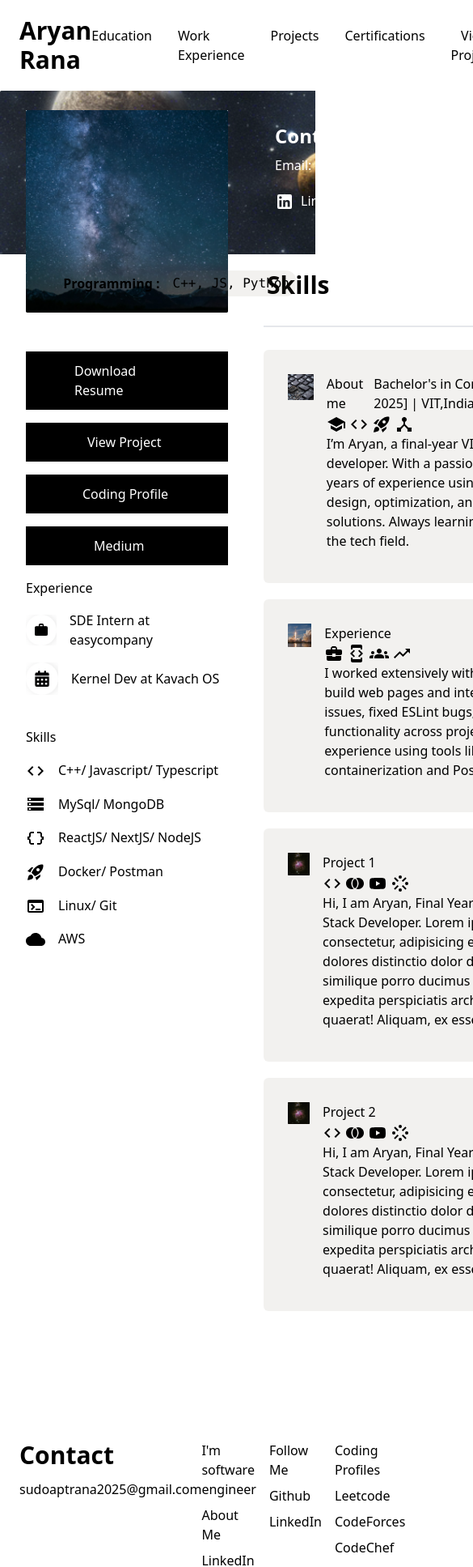
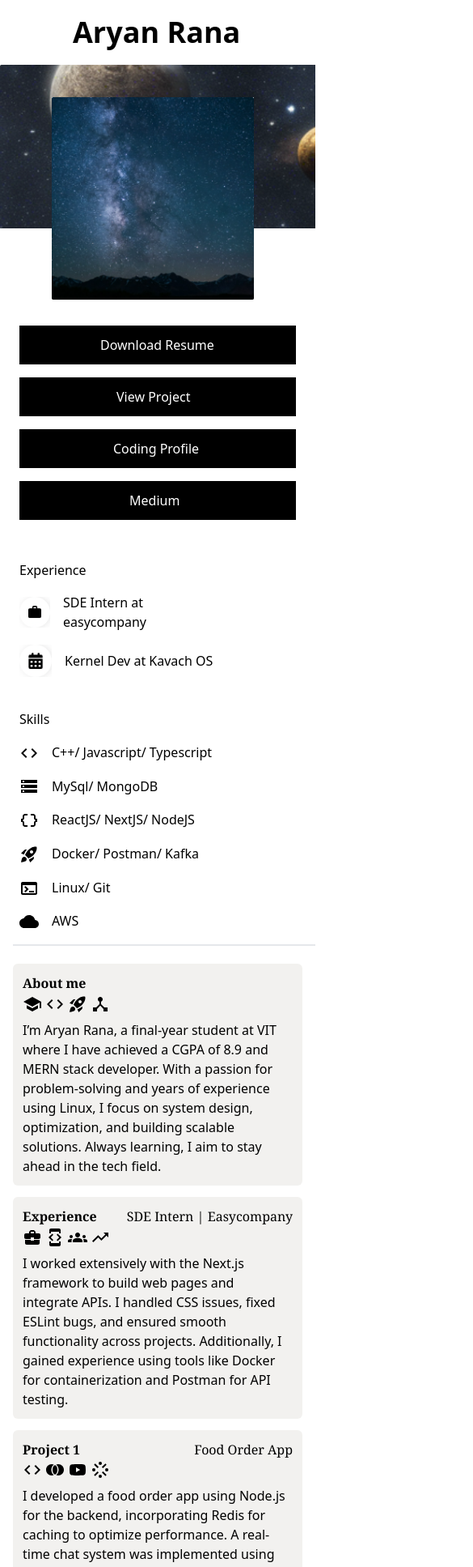
Before and after one commit to geekaryan/nextportfolio, a Next.js app: page / in a window 390 px wide. Shown: the top 1935 px of the page at 81% size, 585 px wide, since content can reach past the window. Built offline with nearby package versions, Linux system fonts and the light colour scheme.

Commit message:
completed portfolio

```diff
--- a/components/Content.tsx
+++ b/components/Content.tsx
@@ -3,11 +3,11 @@ import RightHalf from "./RightHalf";
 
 const Context =  () => {
         return(
-        <div className="flex mt-14 justify-between ">
+        <div className="lg:flex mt-14 justify-between ">
             <div>
                 <LeftHalf />
             </div>
-            <div className="border-t-2 pt-2 ml-11">
+            <div className="border-t-2 pt-2 lg:ml-11 ml-4">
                 <RightHalf />
             </div>
         </div>
--- a/components/Footer.tsx
+++ b/components/Footer.tsx
@@ -1,6 +1,8 @@
+import Link from "next/link";
+
 const Footer = () =>{
     return(
-    <div className="flex justify-between mb-2">
+    <div className="lg:flex justify-between mb-2 font-serif hidden">
         <div className="ml-6">
             <div className="text-3xl font-semibold mb-3">
                 Contact
@@ -15,16 +17,16 @@ const Footer = () =>{
                 I'm software engineer
                 </div>
                 <div className="mb-2">
-                    About Me
+                   <a href="#moveT"> About Me </a>
                 </div>
                 <div className="mb-2">
-                    LinkedIn
+                   <Link href="https://www.linkedin.com/in/sudoaptrana2025/"> LinkedIn </Link>
                 </div>
                 <div className="mb-2">
                     Contact Me
                 </div>
                 <div className="mb-2">
-                    Blog
+                 <Link href="https://medium.com/@sudoaptrana2025"> Blog </Link>
                 </div>
 
             </div>
@@ -33,10 +35,10 @@ const Footer = () =>{
                 Follow Me
                 </div>
                 <div className="mb-2">
-                    Github
+                    <Link href="https://github.com/geekaryan">Github</Link>
                 </div>
                 <div className="mb-2">
-                    LinkedIn
+                <Link href="https://www.linkedin.com/in/sudoaptrana2025/"> LinkedIn </Link>
                 </div>
             </div>
             <div className="mr-4">
@@ -44,13 +46,13 @@ const Footer = () =>{
                 Coding Profiles
                 </div>
                 <div className="mb-2">
-                    Leetcode
+                  <Link href="https://leetcode.com/re_cur_sion/"> Leetcode</Link>
                 </div>
                 <div className="mb-2">
-                    CodeForces
+                    <Link href="https://codeforces.com/profile/su_D_oaptrana7">CodeForces</Link>
                 </div>
                 <div className="mb-2">
-                    CodeChef
+                    <Link href="https://www.codechef.com/users/su_doaptrana07">CodeChef</Link>
                 </div>
 
             </div>
--- a/components/Header.tsx
+++ b/components/Header.tsx
@@ -1,24 +1,23 @@
+import Link from "next/link";
+
 const Header = () => {
     return(
         <div className="flex justify-between items-center mb-5 mt-5">
-          <div className="ml-6 font-bold text-3xl">
+          <div className="lg:ml-6 ml-[90px] font-bold lg:text-3xl text-4xl">
             Aryan Rana
           </div>
-          <div className="flex">
-            <div className="mr-8">
+          <div className="lg:flex hidden ">
+            <div className="mr-8 text-1xl font-serif">
                 Education
             </div>
-            <div className="mr-8">
-                Work Experience
+            <div className="mr-8 text-1xl font-serif">
+               <a href="#ep"> Work Experience </a>
             </div>
-            <div className="mr-8">
-                Projects
+            <div className="mr-8 text-1xl font-serif">
+                <Link href="https://drive.google.com/file/d/1pV7E8IU14TbeoDNf0yGrWl-e39nLxyE3/view?usp=sharing">Certifications</Link>
             </div>
-            <div className="mr-8">
-                Certifications
-            </div>
-            <div className="mr-8">
-                <button>View Projects</button>
+            <div className="mr-8 text-1xl font-serif">
+               <a href="#project1">View Projects</a>
             </div>
           </div>
         </div>
--- a/components/Layer2.tsx
+++ b/components/Layer2.tsx
@@ -2,6 +2,7 @@ import Image from 'next/image';
 import LinkedInIcon from '@mui/icons-material/LinkedIn';
 import GitHubIcon from '@mui/icons-material/GitHub';
 import PhoneAndroidIcon from '@mui/icons-material/PhoneAndroid';
+import Link from 'next/link';
 const Layer2 = () =>{
     return(
         <div className="bg-bcport-img h-[202px]  pb-20 pt-10 text-white  relative">
@@ -11,10 +12,10 @@ const Layer2 = () =>{
                alt="img"
                height={300}
                width={250}
-               className='absolute top-6 left-8'
+               className='absolute lg:top-6 lg:left-8 left-16'
                />
             </div>
-            <div className="flex justify-center absolute left-[340px]">
+            <div className="lg:flex justify-center absolute left-[340px] hidden">
                 <div>
                 <div className='text-2xl font-bold mb-2'>
                     Contact Me
@@ -23,6 +24,7 @@ const Layer2 = () =>{
                     Email: sudoaptrana2025@gmail.com
                 </div>
                 <div className="flex">
+                    <Link href="https://www.linkedin.com/in/sudoaptrana2025/">
                     <div className=" flex items-center mr-2">
 
                         <div className='mr-2'>
@@ -32,6 +34,8 @@ const Layer2 = () =>{
                             LinkedIn
                         </div>
                     </div>
+                    </Link>
+                    <Link href="https://github.com/geekaryan">
                     <div className=" flex items-center mr-2">
                         <div className='mr-2'>
                            <GitHubIcon />
@@ -40,12 +44,13 @@ const Layer2 = () =>{
                             Github
                         </div>
                     </div>
+                    </Link>
                     <div className=" flex items-center mr-2">
                         <div className='mr-2'>
                            <PhoneAndroidIcon />
                         </div>
                         <div>
-                            My-number
+                            8219345280
                         </div>
                     </div>
                 </div>
--- a/components/Layer3.tsx
+++ b/components/Layer3.tsx
@@ -2,8 +2,8 @@ import Image from "next/image";
 
 const Layer3 = () =>{
     return(
-        <div className="flex justify-between items-center text-center relative">
-            <div>
+        <div className="lg:flex justify-between items-center text-center relative hidden">
+            <div id="moveT">
 
             </div>
             <div className="absolute top-[20px] left-[330px] bottom-[100px] text-3xl font-bold">
--- a/components/LeftHalf.tsx
+++ b/components/LeftHalf.tsx
@@ -1,4 +1,5 @@
 import Image from "next/image";
+import Link from "next/link";
 import CodeIcon from '@mui/icons-material/Code';
 import StorageIcon from '@mui/icons-material/Storage';
 import CloudIcon from '@mui/icons-material/Cloud';
@@ -7,21 +8,21 @@ import TerminalIcon from '@mui/icons-material/Terminal';
 import DataObjectIcon from '@mui/icons-material/DataObject';
 
 const LeftHalf = () => {
-    return(<div className="ml-8 mt-8 text-white">
-       <div className="bg-black pt-[12px] pb-[12px] pl-[60px] pr-[50px] mb-4">
-        Download Resume
+    return(<div className="lg:ml-8 ml-6 lg:mr-0 mr-6 lg:mt-8 mt-[120px] text-white">
+       <div className="bg-black pt-[12px] pb-[12px] lg:pl-[60px] pl-[100px] lg:pr-[50px] pr-[30px] mb-4">
+       <Link href="https://drive.google.com/file/d/181hxGKJ6Dq_qKsF5FG_53asmzcWlmx8H/view?usp=drive_link">Download Resume</Link>
        </div>
-       <div className="bg-black pt-[12px] pb-[12px] pl-[76px] pr-[52px] mb-4">
-        View Project
+       <div className="bg-black pt-[12px] pb-[12px] lg:pl-[76px] pl-[120px] lg:pr-[52px] mb-4">
+        <Link href="https://github.com/geekaryan">View Project</Link>
        </div>
-       <div className="bg-black pt-[12px] pb-[12px] pl-[70px] pr-[60px] mb-4">
-        Coding Profile
+       <div className="bg-black pt-[12px] pb-[12px] lg:pl-[70px] pl-[116px] lg:pr-[60px] mb-4">
+        <Link href="https://leetcode.com/u/re_cur_sion/">Coding Profile</Link>
        </div>
-       <div className="bg-black pt-[12px] pb-[12px] pl-[84px] pr-[50px] mb-4">
-        Medium
+       <div className="bg-black pt-[12px] pb-[12px] lg:pl-[84px] pl-[136px] lg:pr-[50px] mb-4">
+        <Link href="https://medium.com/@sudoaptrana2025">Medium</Link>
        </div>
 
-       <div className="text-black">
+       <div className="text-black lg:mt-0 mt-[50px]" >
         Experience
        </div>
        <div className="w-[250px] mt-4 flex text-black items-center ">
@@ -84,7 +85,7 @@ const LeftHalf = () => {
              <RocketLaunchIcon />
             </div>
             <div>
-                Docker/ Postman
+                Docker/ Postman/ Kafka
             </div>
        </div>
        <div className="w-[250px] mt-4 flex text-black items-center ">
@@ -95,7 +96,7 @@ const LeftHalf = () => {
                 Linux/ Git
             </div>
        </div>
-       <div className="w-[250px] mt-4 flex text-black items-center ">
+       <div className="w-[250px] mt-4 flex text-black items-center mb-4">
             <div className="mr-4">
              <CloudIcon />
             </div>
--- a/components/RightHalf.tsx
+++ b/components/RightHalf.tsx
@@ -10,20 +10,21 @@ import TrendingUpIcon from '@mui/icons-material/TrendingUp';
 import JoinFullIcon from '@mui/icons-material/JoinFull';
 import YouTubeIcon from '@mui/icons-material/YouTube';
 import StreamIcon from '@mui/icons-material/Stream';
+import Link from "next/link";
 
 const RightHalf = () =>{
     return(
         <div>
-            <div className="flex bg-background mr-[60px] pl-[30px] pr-[30px] pt-[30px] pb-[40px] rounded-md mt-[20px]" >
-                <div className="mr-4">
+            <div className="flex bg-background lg:mr-[60px] mr-4 lg:pl-[30px] pl-[12px] lg:pr-[30px] pr-[12px] lg:pt-[30px] pt-[12px] lg:pb-[40px] pb-[12px] rounded-md lg:mt-[20px] mt-[14px]" >
+                <div className=" lg:block mr-4 hidden">
                 <Image src="/me.png" height={160} width={160} alt="me" />
                 </div>
-                <div>
+                <div id="ep">
                     <div className="flex justify-between">
-                        <div>
+                        <div className="font-bold font-serif">
                           About me
                         </div>
-                        <div>
+                        <div className="lg:block hidden font-serif">
                             Bachelor's in Computer Science [2021-2025] | VIT,India
                         </div>
                     </div>
@@ -41,22 +42,22 @@ const RightHalf = () =>{
                         <DeviceHubIcon />
                        </div>
                     </div>
-                    <div>
-                        <p> I’m Aryan, a final-year VIT student and MERN stack developer. With a passion for problem-solving and years of experience using Linux, I focus on system design, optimization, and building scalable solutions. Always learning, I aim to stay ahead in the tech field.</p>
+                    <div className="mt-2 font-medium">
+                        <p> I’m Aryan Rana, a final-year student at VIT where I have achieved a CGPA of 8.9 and MERN stack developer. With a passion for problem-solving and years of experience using Linux, I focus on system design, optimization, and building scalable solutions. Always learning, I aim to stay ahead in the tech field.</p>
                     </div>
                 </div>
             </div>
 
-            <div className="flex bg-background mr-[60px] pl-[30px] pr-[30px] pt-[30px] pb-[40px] rounded-md mt-[20px]" >
-                <div className="mr-4">
+            <div className="flex bg-background lg:mr-[60px] mr-4 lg:pl-[30px] pl-[12px] lg:pr-[30px] pr-[12px] lg:pt-[30px] pt-[12px] lg:pb-[40px] pb-[12px] rounded-md lg:mt-[20px] mt-[14px]" >
+                <div className="lg:block mr-4 hidden">
                 <Image src="/work.png" height={160} width={160} alt="me" />
                 </div>
                 <div>
                     <div className="flex justify-between">
-                        <div>
+                    <div className="font-bold font-serif">
                           Experience
                         </div>
-                        <div>
+                        <div className="font-serif">
                             SDE Intern | Easycompany
                         </div>
                     </div>
@@ -74,29 +75,70 @@ const RightHalf = () =>{
                        <TrendingUpIcon />
                        </div>
                     </div>
-                    <div>
+                    <div className="mt-2 font-medium">
                         <p>I worked extensively with the Next.js framework to build web pages and integrate APIs. I handled CSS issues, fixed ESLint bugs, and ensured smooth functionality across projects. Additionally, I gained experience using tools like Docker for containerization and Postman for API testing.</p>
                     </div>
                 </div>
             </div>
-            <div className="flex bg-background mr-[60px] pl-[30px] pr-[30px] pt-[30px] pb-[40px] rounded-md mt-[20px]" >
-                <div className="mr-4">
+            <div className="flex bg-background lg:mr-[60px] mr-4 lg:pl-[30px] pl-[12px] lg:pr-[30px] pr-[12px] lg:pt-[30px] pt-[12px] lg:pb-[40px] pb-[12px] rounded-md lg:mt-[20px] mt-[14px]"   id="project1">
+                <div className="lg:block hidden mr-4">
                 <Image src="/prjct.png" height={160} width={160} alt="me" />
                 </div>
                 <div>
                     <div className="flex justify-between">
-                        <div>
+                    <div className="font-bold font-serif">
                           Project 1
                         </div>
                         <div>
-                            <div>
+                            <div className="font-serif">
                                 Food Order App
                             </div>
                         </div>
                     </div>
                     <div className="flex">
                        <div className="mr-1">
+                        <Link href="https://github.com/geekaryan/FoodApp-Backend">
                        <CodeIcon />
+                       </Link>
+                       </div>
+                       <div className="mr-1">
+                       <JoinFullIcon />
+                       </div>
+                       <div className="mr-1">
+                        <Link href="https://youtu.be/aMAL7ZMbT5M?si=OldMBI4ikHZqGPNy">
+                        <YouTubeIcon />
+                        </Link>
+                       </div>
+                       <div>
+                       <StreamIcon />
+                       </div>
+                    </div>
+                    <div className="lg:mt-0 mt-2 font-medium">
+                        <p>I developed a food order app using Node.js for the backend, incorporating Redis for caching to optimize performance. A real-time chat system was implemented using WebSocket with JWT-based authentication. The frontend was built with React.js, providing a seamless user experience for ordering and interacting with the platform.</p>
+                    </div>
+                </div>
+            </div>
+
+            <div className="flex bg-background lg:mr-[60px] mr-4 lg:pl-[30px] pl-[12px] lg:pr-[30px] pr-[12px] lg:pt-[30px] pt-[12px] lg:pb-[40px] pb-[12px] rounded-md lg:mt-[20px] mt-[14px]" >
+                <div className="lg:block mr-4 hidden">
+                <Image src="/prjct.png" height={160} width={160} alt="me" />
+                </div>
+                <div>
+                    <div className="flex justify-between">
+                    <div className="font-bold font-serif">
+                          Project 2
+                        </div>
+                        <div>
+                        <div className="font-serif">
+                                Natours App
+                            </div>
+                        </div>
+                    </div>
+                    <div className="flex">
+                       <div className="mr-1">
+                       <Link href="https://github.com/geekaryan">
+                       <CodeIcon />
+                       </Link>
                        </div>
                        <div className="mr-1">
                        <JoinFullIcon />
@@ -108,50 +150,18 @@ const RightHalf = () =>{
                        <StreamIcon />
                        </div>
                     </div>
-                    <div>
-                        <p>Hi, I am Aryan, Final Year Student at VIT. I am MERN Stack Developer. Lorem ipsum dolor sit amet consectetur, adipisicing elit. Eveniet possimus dolores distinctio dolor dolore, deleniti officia, similique porro ducimus voluptate, aliquam expedita perspiciatis architecto qui temporibus quaerat! Aliquam, ex esse.</p>
-                    </div>
-                </div>
-            </div>
-
-            <div className="flex bg-background mr-[60px] pl-[30px] pr-[30px] pt-[30px] pb-[40px] rounded-md mt-[20px]" >
-                <div className="mr-4">
-                <Image src="/prjct.png" height={160} width={160} alt="me" />
-                </div>
-                <div>
-                    <div className="flex justify-between">
-                        <div>
-                          Project 2
-                        </div>
-                        <div>
-                            <div>
-                                Food Order App
-                            </div>
-                        </div>
-                    </div>
-                    <div className="flex">
-                       <div className="mr-1">
-                       <CodeIcon />
-                       </div>
-                       <div className="mr-1">
-                       <JoinFullIcon />
-                       </div>
-                       <div className="mr-1">
-                        <YouTubeIcon />
-                       </div>
-                       <div>
-                       <StreamIcon />
-                       </div>
-                    </div>
-                    <div>
-                        <p>Hi, I am Aryan, Final Year Student at VIT. I am MERN Stack Developer. Lorem ipsum dolor sit amet consectetur, adipisicing elit. Eveniet possimus dolores distinctio dolor dolore, deleniti officia, similique porro ducimus voluptate, aliquam expedita perspiciatis architecto qui temporibus quaerat! Aliquam, ex esse.</p>
+                    <div className="lg:mt-0 mt-2 font-medium">
+                        <p>I built a tours application backend that allows users to review tours, select preferred tours and guides, and check trip details using WebSocket. The app uses JWT for authentication, Redis for caching, and geospatial data for location services. It serves as an API for seamless integration with frontend platforms.</p>
                     </div>
                 </div>
             </div>
 
             <div className="mt-12 mb-12">
-                <button className=" pt-2 pr-2 pl-2 pb-2 text-white bg-black text-center ml-[480px] rounded-md">Contact Me</button>
-
+            <Link href="https://www.linkedin.com/in/sudoaptrana2025/">
+                <button className=" pt-2 pr-2 pl-2 pb-2 text-white bg-black text-center lg:ml-[480px] ml-[130px] rounded-md">
+                    Contact Me
+                </button>
+            </Link>
             </div>
         </div>
 
```
Also changed, not shown: tailwind.config.ts (+7 -0 lines).
